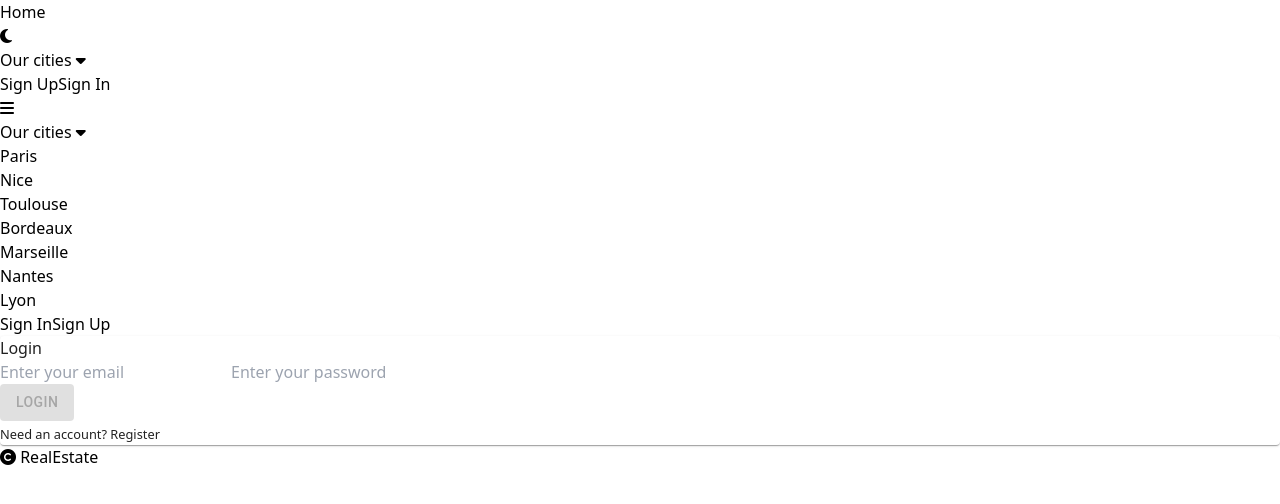
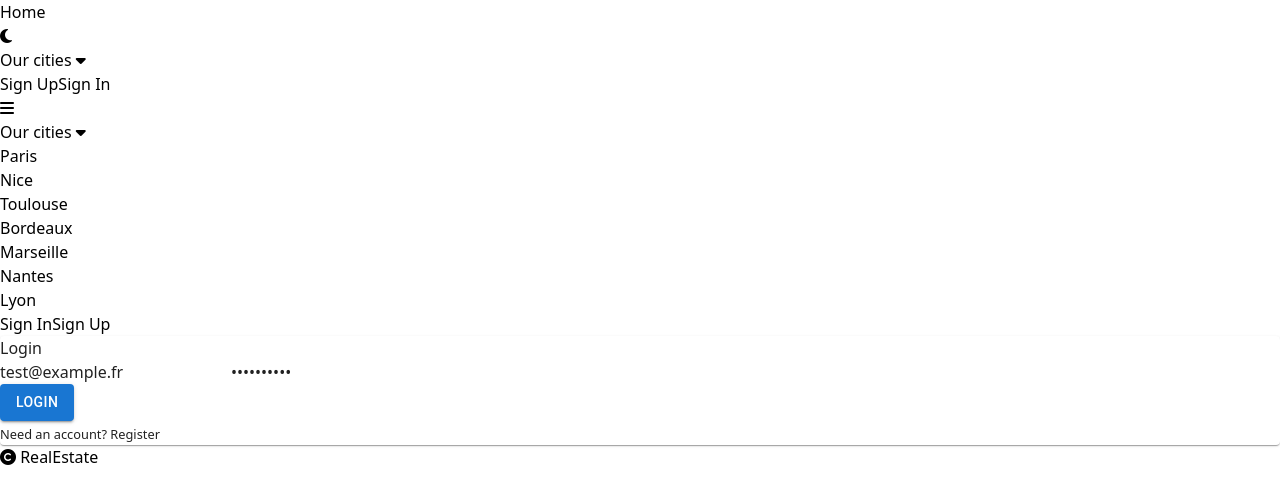
Before and after one commit to greg-Da/realestate-react, a React (Vite) app: page /login in a window 1280 px wide. Shown: the top 504 px of the page. Built offline with nearby package versions, Linux system fonts and the light colour scheme.

Commit message:
work in progress

```diff
--- a/src/App.jsx
+++ b/src/App.jsx
@@ -34,13 +34,10 @@ function App() {
         },
       })
         .then((response) => {
-          console.log(response);
-
           return response.json();
         })
         .then((data) => {
-
-          dispatch(logIn(data.user));
+          dispatch(logIn(data.data));
         })
         .catch((err) => {
           console.error(err);
@@ -59,7 +56,7 @@ function App() {
     <BrowserRouter>
       <Navbar mode={lightMode} onSwitchChange={setLightMode} />
 
-      <main id="main" className="min-h-[88vh] mt-[7vh] flex">
+      <main id="main" className="min-h-[88vh] mt-[7.5vh] flex">
         <AlertProvider>
           <Routes>
             <Route path="/" element={<Home />} />
--- a/src/components/Alert.jsx
+++ b/src/components/Alert.jsx
@@ -31,7 +31,7 @@ export default function AlertBox() {
     }, 15000);
   }
   return (
-    <div className="z-20 absolute w-full">
+    <div className="z-20 mt-2 absolute w-full">
       <Collapse className="max-w-md md:max-w-lg m-auto" in={alert !== null}>
         <Alert
           severity={alert.type}
--- a/src/components/SmallCard/SmallCard.jsx
+++ b/src/components/SmallCard/SmallCard.jsx
@@ -4,7 +4,6 @@ import { Link } from "react-router-dom";
 export default function SmallCard({
   data: { id, img, price, location, name, number_of_rooms, renting, area },
 }) {
-  console.log(price);
 
   return (
     <div className="border border-black overflow-hidden rounded-xl">
@@ -23,7 +22,7 @@ export default function SmallCard({
         <div className="flex">
           <div className="w-3/4">
             <div className="flex">
-              <p className="w-3/4 clamp-2">
+              <p className="w-3/4 md:w-2/3 clamp-2">
                 <i className="fa-solid fa-location-dot"></i> {location}
               </p>
               <p>
@@ -32,7 +31,7 @@ export default function SmallCard({
             </div>
 
             <div className="flex">
-              <p className="w-3/4">
+              <p className="w-3/4 md:w-2/3">
                 <i className="fa-solid fa-maximize"></i> {area} m2
               </p>
               <p>
--- a/src/pages/Login.jsx
+++ b/src/pages/Login.jsx
@@ -9,8 +9,8 @@ import { useNavigate } from "react-router-dom";
 import { logIn } from "../state/auth/authSlice";
 
 export default function Login() {
-  const [email, setEmail] = useState("");
-  const [password, setPassword] = useState("");
+  const [email, setEmail] = useState("test@example.fr");
+  const [password, setPassword] = useState("qwerty1234");
   const { setAlert } = useContext(AlertContext);
 
   let dispatch = useDispatch();
@@ -20,10 +20,10 @@ export default function Login() {
     const data = {
       user: {
         email,
-        password,
+        password
       },
     };
-    fetch("http://localhost:3000/users/sign_in", {
+    fetch("http://localhost:3000/login", {
       method: "POST",
       headers: {
         "Content-Type": "application/json",
@@ -31,15 +31,17 @@ export default function Login() {
       body: JSON.stringify(data),
     })
       .then((res) => {
+        const data = res.json();
+        console.log(res);
+        console.log(data);
         if (res.ok) {
-          const data = res.json();
           Cookies.set("token", res.headers.get("Authorization"), {
             expires: 2,
             sameSite: "strict",
           });
           return data;
         } else {
-          throw new Error("Something went wrong");
+          throw { error: new Error("Something went wrong"), data: data };
         }
       })
       .then((data) => {
@@ -51,8 +53,9 @@ export default function Login() {
       })
       .catch((err) => {
         console.error(err);
-        console.error(err.response);
-        setAlert({ text: err.message, type: "error" });
+        console.error(err.error);
+        console.error(err.data);
+        setAlert({ text: err.error.message, type: "error" });
       });
   }
 
@@ -77,9 +80,9 @@ export default function Login() {
               placeholder="Enter your password"
             />
             <div className="flex justify-center">
-              <Button disabled={`${
-                  email && password ? "" : "disabled"
-                }`} onClick={() => handleSubmit()} variant="contained">
+              <Button disabled={
+                  email && password ? false : true
+                } onClick={() => handleSubmit()} variant="contained">
                 Login
               </Button>
             </div>
--- a/src/pages/Register.jsx
+++ b/src/pages/Register.jsx
@@ -30,7 +30,7 @@ export default function Register() {
         password_confirmation,
       },
     };
-    fetch("http://localhost:3000/users", {
+    fetch("http://localhost:3000/signup", {
       method: "POST",
       headers: {
         "Content-Type": "application/json",
@@ -55,7 +55,7 @@ export default function Register() {
       })
       .then((data) => {
         setAlert({ text: "Registered successfully", type: "success" });
-        dispatch(logIn(data.user));
+        dispatch(logIn(data.data));
         navigate("/");
       })
       .catch((err) => {
@@ -107,15 +107,15 @@ export default function Register() {
             />
             <div className="flex justify-center">
               <Button
-                disabled={`${
+                disabled={
                   email &&
                   password &&
                   password_confirmation &&
                   firstName &&
                   lastName
-                    ? ""
-                    : "disabled"
-                }`}
+                    ? false
+                    : true
+                }
                 onClick={() => handleSubmit()}
                 variant="contained"
               >
--- a/src/state/auth/authSlice.js
+++ b/src/state/auth/authSlice.js
@@ -1,13 +1,12 @@
-import { createSlice } from "@reduxjs/toolkit"
-import Cookies from "js-cookie"
-
+import { createSlice } from "@reduxjs/toolkit";
+import Cookies from "js-cookie";
 
 const initialState = {
-    user: {}
-}
+  user: {},
+};
 
 const auth = createSlice({
-    name: 'auth',
+  name: "auth",
   initialState,
   reducers: {
     logIn: (state, action) => {
@@ -15,22 +14,22 @@ const auth = createSlice({
         id: action.payload.id,
         name: action.payload.username,
         email: action.payload.email,
-            }
+      };
     },
     logOut: (state) => {
-            state.user = {}
-            fetch('http://localhost:3000/users/sign_out', {
-                method: 'DELETE',
+      state.user = {};
+      fetch("http://localhost:3000/logout", {
+        method: "DELETE",
         headers: {
-                    'Content-Type': 'application/json',
-                    'Authorization': Cookies.get("token")
-                }
-            })
-            Cookies.remove("token")
-        }
-    }
-})
+          "Content-Type": "application/json",
+          Authorization: Cookies.get("token"),
+        },
+      });
+      Cookies.remove("token");
+    },
+  },
+});
 
-export const { logIn, logOut } = auth.actions
+export const { logIn, logOut } = auth.actions;
 
-export default auth.reducer
+export default auth.reducer;
```
Lines whose indentation alone changed are shown as unchanged.
